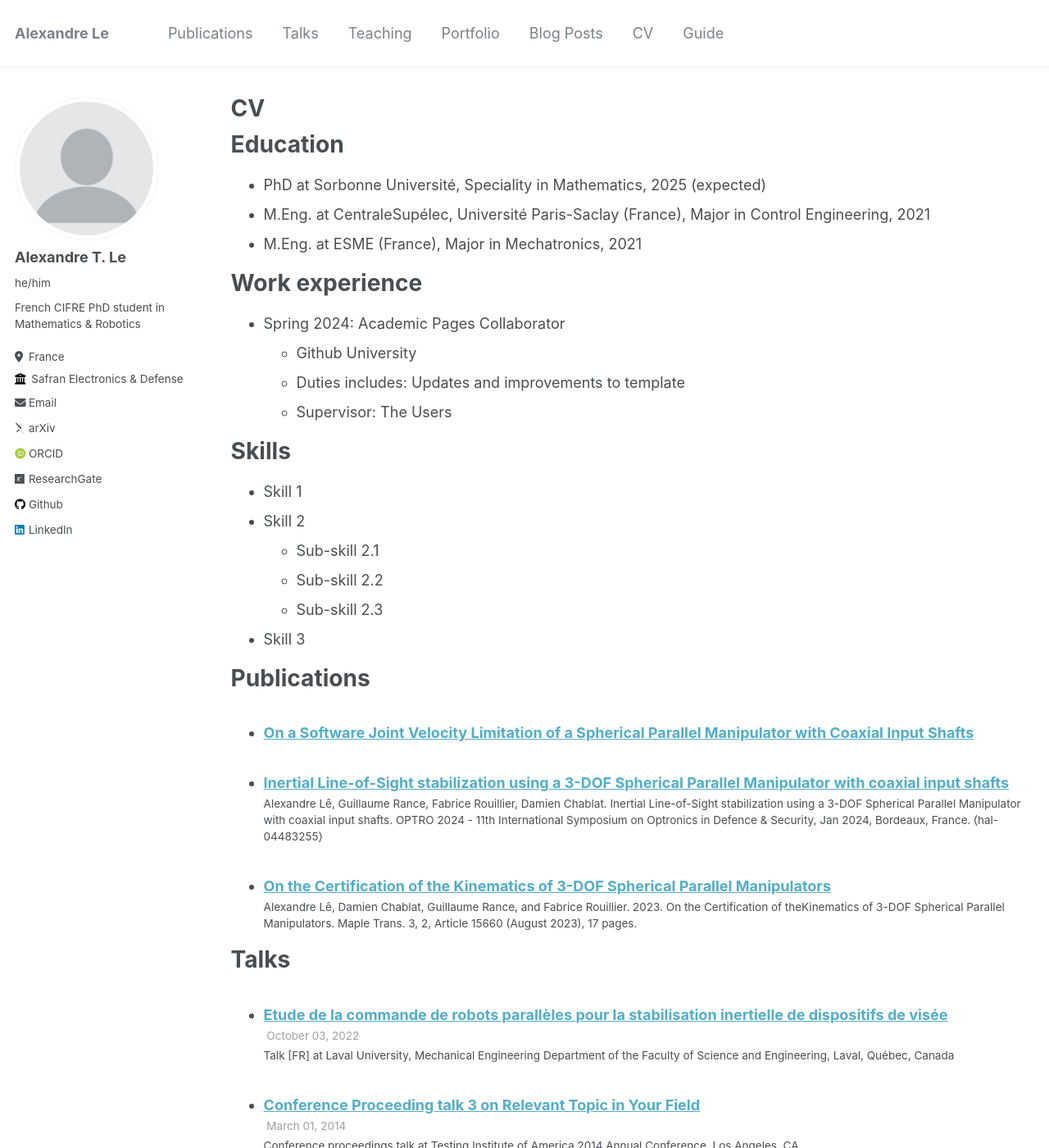
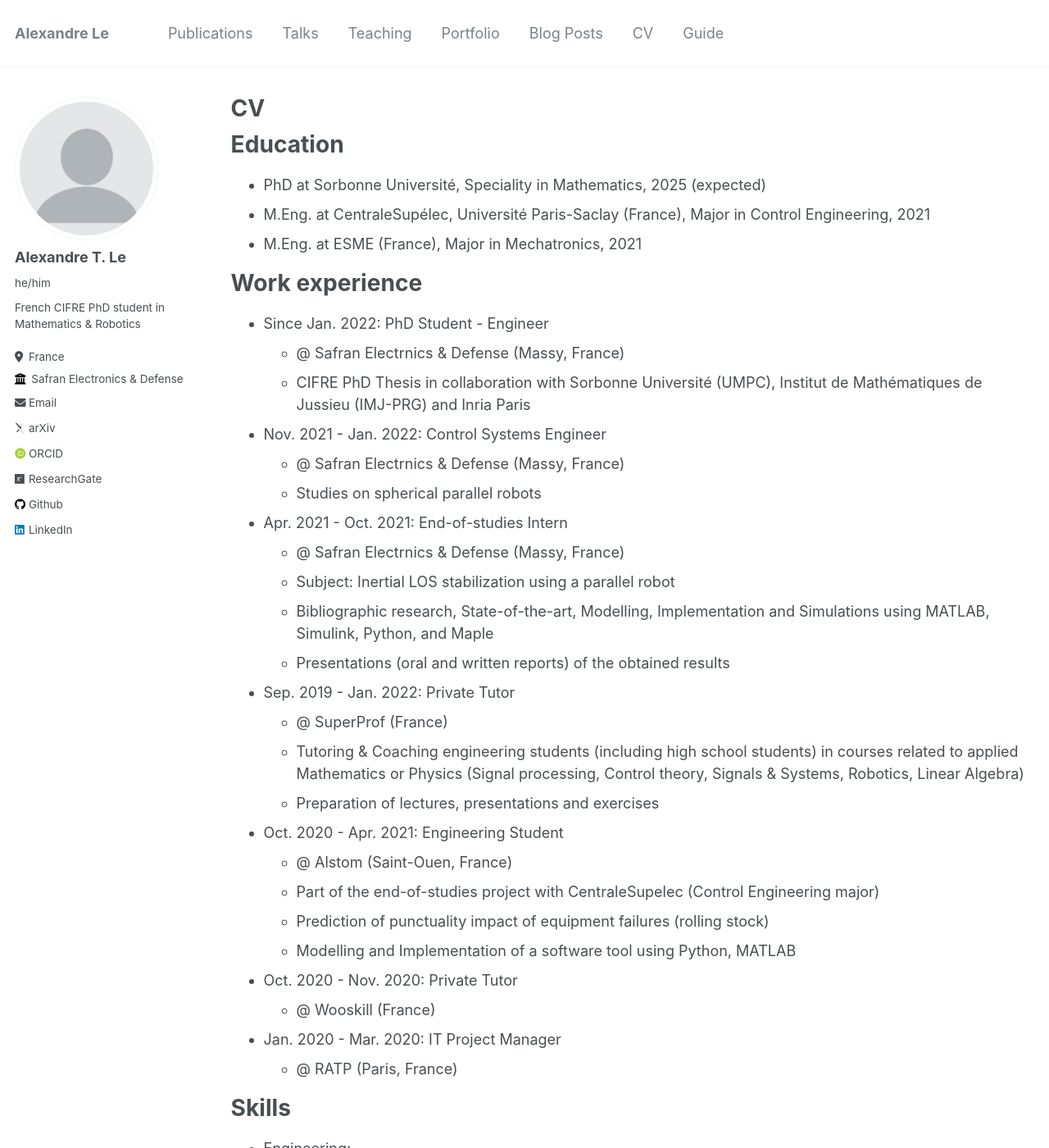
Before and after one commit to alexandre-tle/alexandre-tle.github.io, a Jekyll site: the page built from _pages/cv.md, in a window 1280 px wide and 1400 px high. Shown: the whole window at 82% size. Built offline with Jekyll 4.4.1, drawn with Linux system fonts in a browser that asks for light colours; some web fonts are replaced; some of the changed text lies outside the part shown.

Commit message:
Update cv.md

```diff
--- a/_pages/cv.md
+++ b/_pages/cv.md
@@ -17,19 +17,56 @@ Education
 
 Work experience
 ======
-* Spring 2024: Academic Pages Collaborator
-  * Github University
-  * Duties includes: Updates and improvements to template
-  * Supervisor: The Users
+* Since Jan. 2022: PhD Student - Engineer
+  * @ Safran Electrnics & Defense (Massy, France)
+  * CIFRE PhD Thesis in collaboration with Sorbonne Université (UMPC), Institut de Mathématiques de Jussieu (IMJ-PRG) and Inria Paris
+
+* Nov. 2021 - Jan. 2022: Control Systems Engineer
+  * @ Safran Electrnics & Defense (Massy, France)
+  * Studies on spherical parallel robots
+
+* Apr. 2021 - Oct. 2021: End-of-studies Intern
+  * @ Safran Electrnics & Defense (Massy, France)
+  * Subject: Inertial LOS stabilization using a parallel robot
+  * Bibliographic research, State-of-the-art, Modelling, Implementation and Simulations using MATLAB, Simulink, Python, and Maple
+  * Presentations (oral and written reports) of the obtained results
+
+* Sep. 2019 - Jan. 2022: Private Tutor
+  * @ SuperProf (France)
+  * Tutoring & Coaching engineering students (including high school students) in courses related to applied Mathematics or Physics (Signal processing, Control theory, Signals & Systems, Robotics, Linear Algebra)
+  * Preparation of lectures, presentations and exercises
+
+* Oct. 2020 - Apr. 2021: Engineering Student
+  * @ Alstom (Saint-Ouen, France)
+  * Part of the end-of-studies project with CentraleSupelec (Control Engineering major)
+  * Prediction of punctuality impact of equipment failures (rolling stock)
+  * Modelling and Implementation of a software tool using Python, MATLAB
+
+* Oct. 2020 - Nov. 2020: Private Tutor
+  * @ Wooskill (France)
+
+* Jan. 2020 - Mar. 2020: IT Project Manager
+  * @ RATP (Paris, France)
 
 Skills
 ======
-* Skill 1
-* Skill 2
-  * Sub-skill 2.1
-  * Sub-skill 2.2
-  * Sub-skill 2.3
-* Skill 3
+* Engineering:
+  * Control theory
+  * Robotics
+  * Signal Processing
+* Programming languages:
+  * C
+  * C++
+  * Python
+  * Java
+  * HTML, CSS
+  * PHP
+  * LaTeX
+  * VBA
+* Software/Tools:
+  * MATLAB, Simulink
+  * Maple
+  * Excel
 
 Publications
 ======
```
